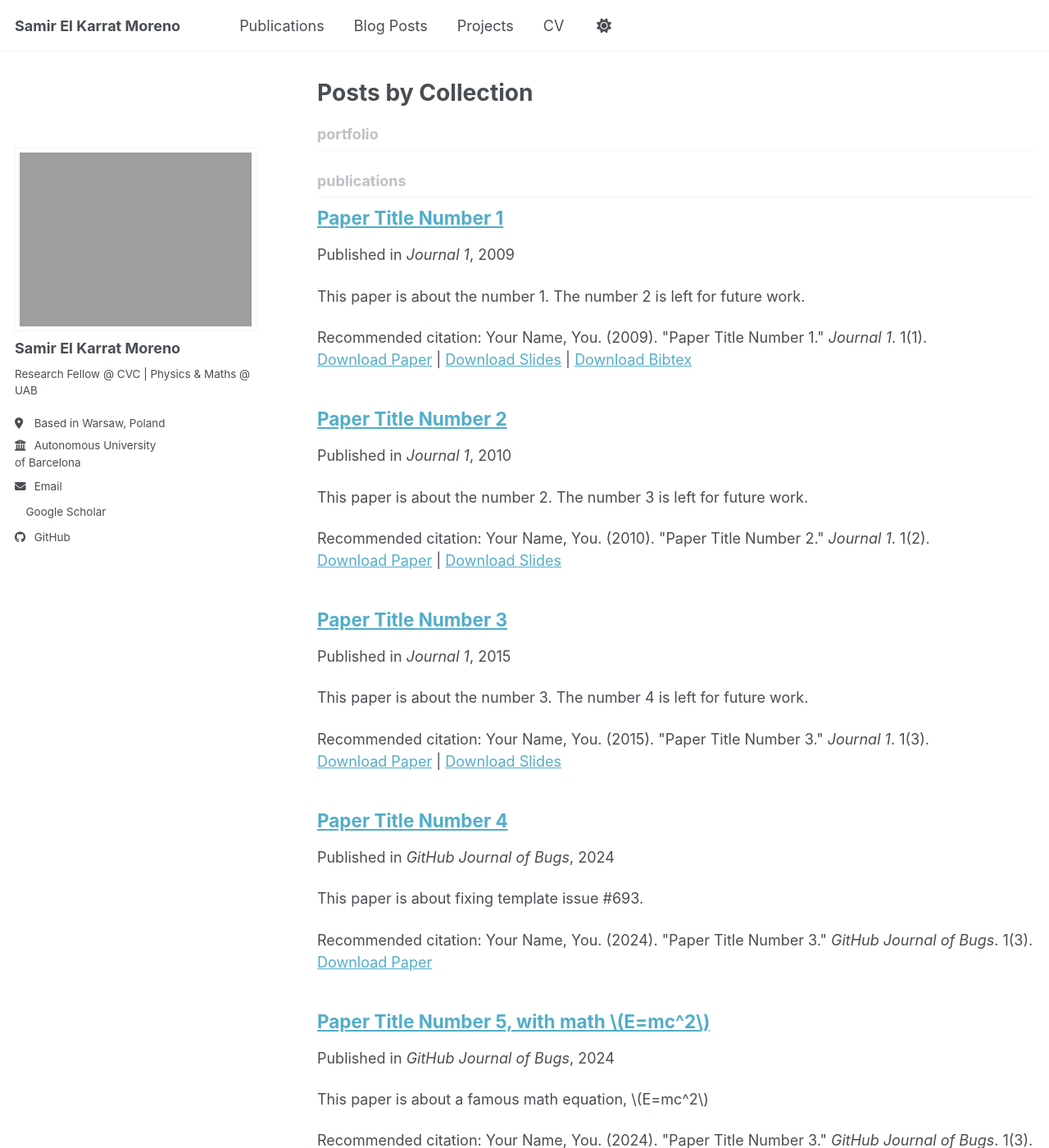
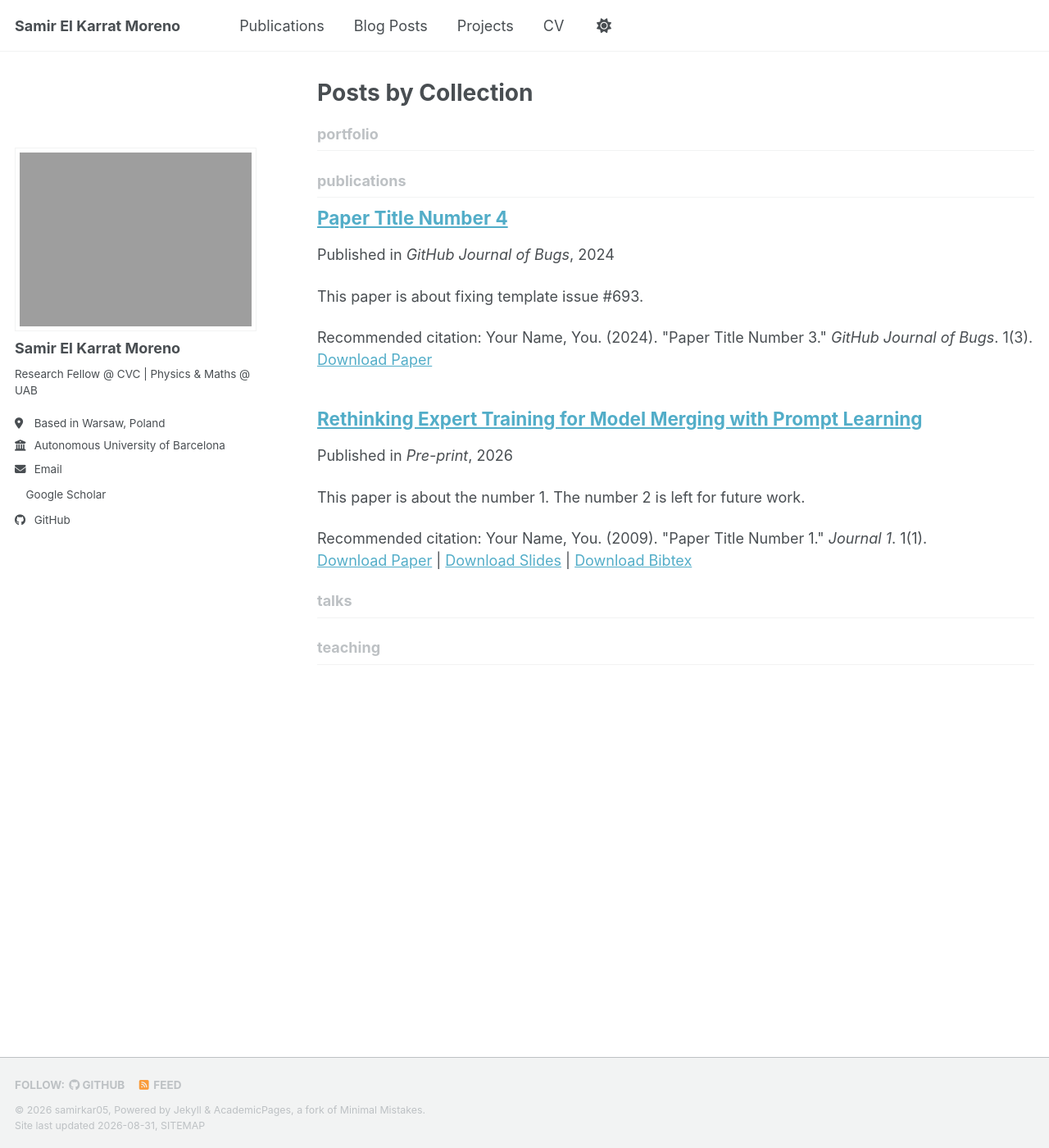
Before and after one commit to Samirkar05/samirkar05.github.io, a Jekyll site: the page built from _pages/collection-archive.html, in a window 1280 px wide and 1400 px high. Shown: the whole window at 82% size. Built offline with Jekyll 4.4.1, drawn with Linux system fonts in a browser that asks for light colours; a style sheet for code colours, icons or effects is not loaded.

Commit message:
Publication 1

```diff
--- a/_config.yml
+++ b/_config.yml
@@ -27,7 +27,7 @@ author:
   name             : "Samir El Karrat Moreno"
   bio              : "Research Fellow @ CVC | Physics & Maths @ UAB"
   location         : "Based in Warsaw, Poland"
-  employer         : "Autonomous University <br>of Barcelona"
+  employer         : "Autonomous University of Barcelona"
   uri              : # URL
   email            : "samiriyo05@gmail.com"
 
--- a/_publications/2009-10-01-paper-title-number-1.md
+++ b/_publications/2009-10-01-paper-title-number-1.md
@@ -1,11 +1,11 @@
 ---
-title: "Paper Title Number 1"
+title: "Rethinking Expert Training for Model Merging with Prompt Learning"
 collection: publications
 category: manuscripts
-permalink: /publication/2009-10-01-paper-title-number-1
+permalink: https://arxiv.org/abs/2607.24465
 excerpt: 'This paper is about the number 1. The number 2 is left for future work.'
-date: 2009-10-01
-venue: 'Journal 1'
+date: 29-07-2026
+venue: 'Pre-print'
 slidesurl: 'https://academicpages.github.io/files/slides1.pdf'
 paperurl: 'https://academicpages.github.io/files/paper1.pdf'
 bibtexurl: 'https://academicpages.github.io/files/bibtex1.bib'
--- a/_publications/2010-10-01-paper-title-number-2.md
+++ /dev/null
@@ -1,14 +0,0 @@
----
-title: "Paper Title Number 2"
-collection: publications
-category: manuscripts
-permalink: /publication/2010-10-01-paper-title-number-2
-excerpt: 'This paper is about the number 2. The number 3 is left for future work.'
-date: 2010-10-01
-venue: 'Journal 1'
-slidesurl: 'https://academicpages.github.io/files/slides2.pdf'
-paperurl: 'https://academicpages.github.io/files/paper2.pdf'
-citation: 'Your Name, You. (2010). &quot;Paper Title Number 2.&quot; <i>Journal 1</i>. 1(2).'
----
-
-The contents above will be part of a list of publications, if the user clicks the link for the publication than the contents of section will be rendered as a full page, allowing you to provide more information about the paper for the reader. When publications are displayed as a single page, the contents of the above "citation" field will automatically be included below this section in a smaller font.
--- a/_publications/2015-10-01-paper-title-number-3.md
+++ /dev/null
@@ -1,14 +0,0 @@
----
-title: "Paper Title Number 3"
-collection: publications
-category: manuscripts
-permalink: /publication/2015-10-01-paper-title-number-3
-excerpt: 'This paper is about the number 3. The number 4 is left for future work.'
-date: 2015-10-01
-venue: 'Journal 1'
-slidesurl: 'https://academicpages.github.io/files/slides3.pdf'
-paperurl: 'https://academicpages.github.io/files/paper3.pdf'
-citation: 'Your Name, You. (2015). &quot;Paper Title Number 3.&quot; <i>Journal 1</i>. 1(3).'
----
-
-The contents above will be part of a list of publications, if the user clicks the link for the publication than the contents of section will be rendered as a full page, allowing you to provide more information about the paper for the reader. When publications are displayed as a single page, the contents of the above "citation" field will automatically be included below this section in a smaller font.
--- a/_publications/2025-06-08-paper-title-number-5.md
+++ /dev/null
@@ -1,13 +0,0 @@
----
-title: "Paper Title Number 5, with math $$E=mc^2$$"
-collection: publications
-category: conferences
-permalink: /publication/2024-02-17-paper-title-number-4
-excerpt: 'This paper is about a famous math equation, $$E=mc^2$$'
-date: 2024-02-17
-venue: 'GitHub Journal of Bugs'
-paperurl: 'https://academicpages.github.io/files/paper3.pdf'
-citation: 'Your Name, You. (2024). &quot;Paper Title Number 3.&quot; <i>GitHub Journal of Bugs</i>. 1(3).'
----
-
-Using [MathJax](https://www.mathjax.org/) in the description is supported - $$E=mc^2$$ - however, the use must be mindful that the default delimiters are `$$...$$` and `\\[...\\]` which differs from the `$...$` that is typically expected.
```
